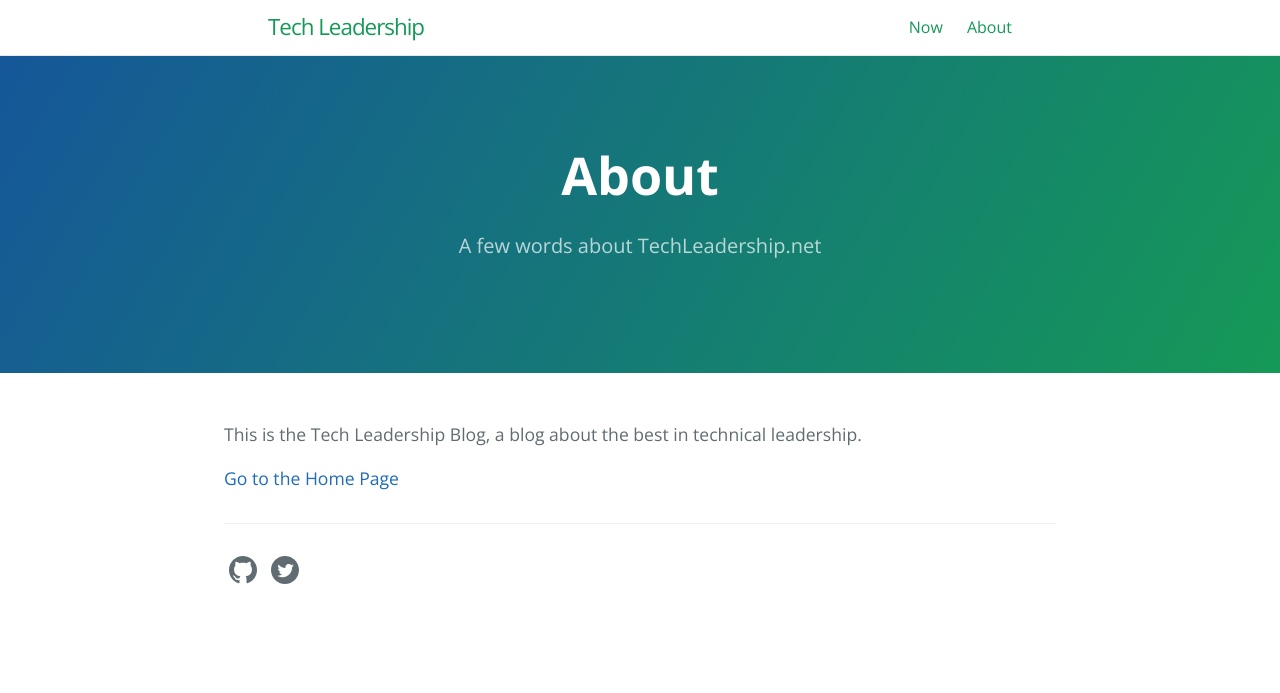
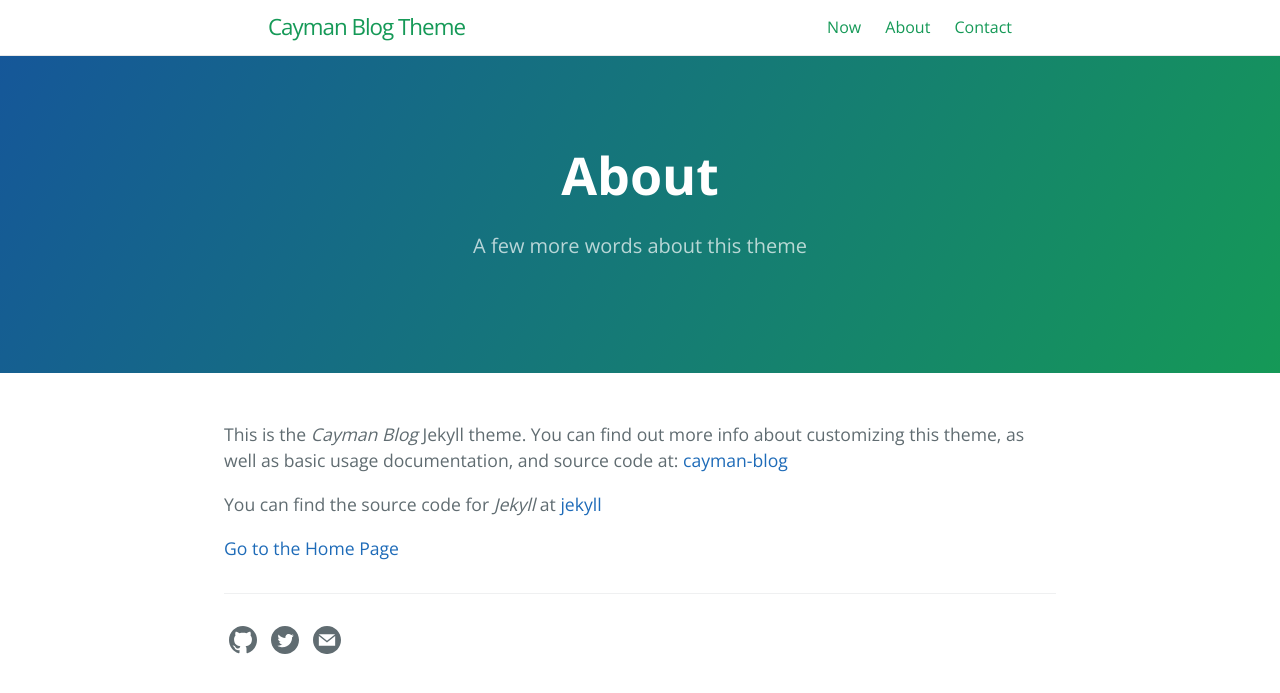
Before and after one commit to JimStockwell/tl, a Jekyll site: the page built from about.md, in a window 1280 px wide. Shown: the top 693 px of the page. Built offline with Jekyll 4.4.1, drawn with Linux system fonts in a browser that asks for light colours.

```diff
--- a/_config.yml
+++ b/_config.yml
@@ -1,5 +1,5 @@
-title: Tech Leadership
-description: A blog about technical leadership.
+title: Cayman Blog Theme
+description: Cayman Blog Theme is a clean, responsive blogging theme for Jekyll and Gitlab/GitHub Pages.
 show_downloads: false
 
 baseurl: "" # change this to the subpath of your site, e.g. /blog. Leave it empty if you don't need it.
@@ -18,8 +18,8 @@ theme: # leave it empty
 # social
 author: JimStockwell
 # image: /thumbnail-jumbo.png
-twitter:
-  username: ArizonaJim4
+#twitter:
+#  username:
 
 plugins:
   - jekyll-target-blank
@@ -27,4 +27,4 @@ plugins:
 target-blank:
     rel: nofollow
 
-header_page_refs: ['now', 'about']
+header_page_refs: ['now', 'about', 'contact']
--- a/about.md
+++ b/about.md
@@ -1,13 +1,15 @@
 ---
 layout: page
 title: About
-tagline: A few words about TechLeadership.net
+tagline: A few more words about this theme
 permalink: /about.html
 ref: about
 order: 0
 ---
 
-This is the Tech Leadership Blog, a blog about the best in technical leadership.
+This is the _Cayman Blog_ Jekyll theme. You can find out more info about customizing this theme, as well as basic usage documentation, and source code at: [cayman-blog](https://github.com/lorepirri/cayman-blog)
+
+You can find the source code for _Jekyll_ at [jekyll](https://github.com/jekyll/jekyll)
 
 
 [Go to the Home Page]({{ '/' | absolute_url }})
```
Also changed, not shown: 404.md (+1 -1 lines), contact.md (added, +11 -0 lines), now.md (+1 -2 lines), 2 other files.
